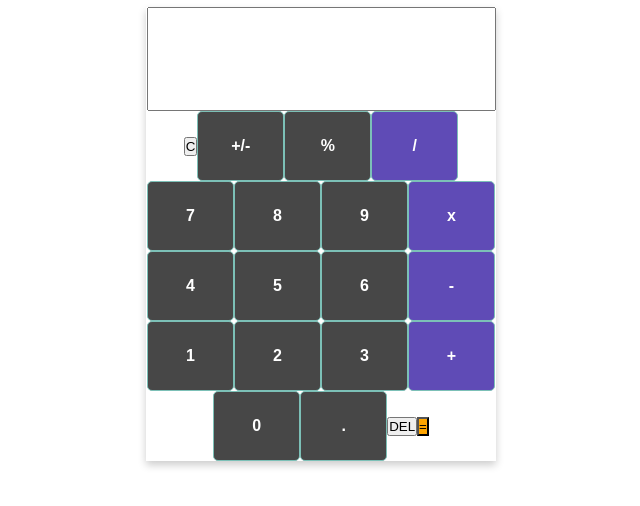
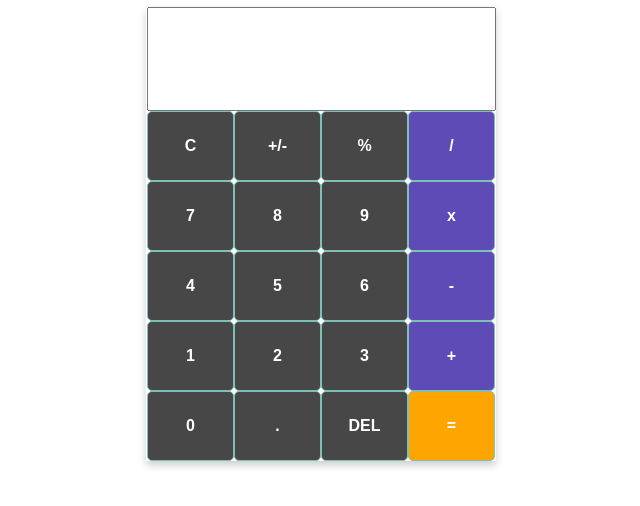
Before and after one commit to ahoshan20/Calculator-Demo, a plain HTML site: page index.html in a window 1280 px wide. Shown: the part 90-596 px from the top of the page, without its empty margins (319-959 px from the left). Drawn offline with nearby package versions, Linux system fonts and the light colour scheme.

Commit message:
Update style.css

```diff
--- a/style.css
+++ b/style.css
@@ -35,7 +35,7 @@ body{
     letter-spacing: 2px;
 
 }
-.btn{
+.btn, .clear, .delete, .equal{
     width: 87px;
     height: 70px;
     font-weight: 700;
```
